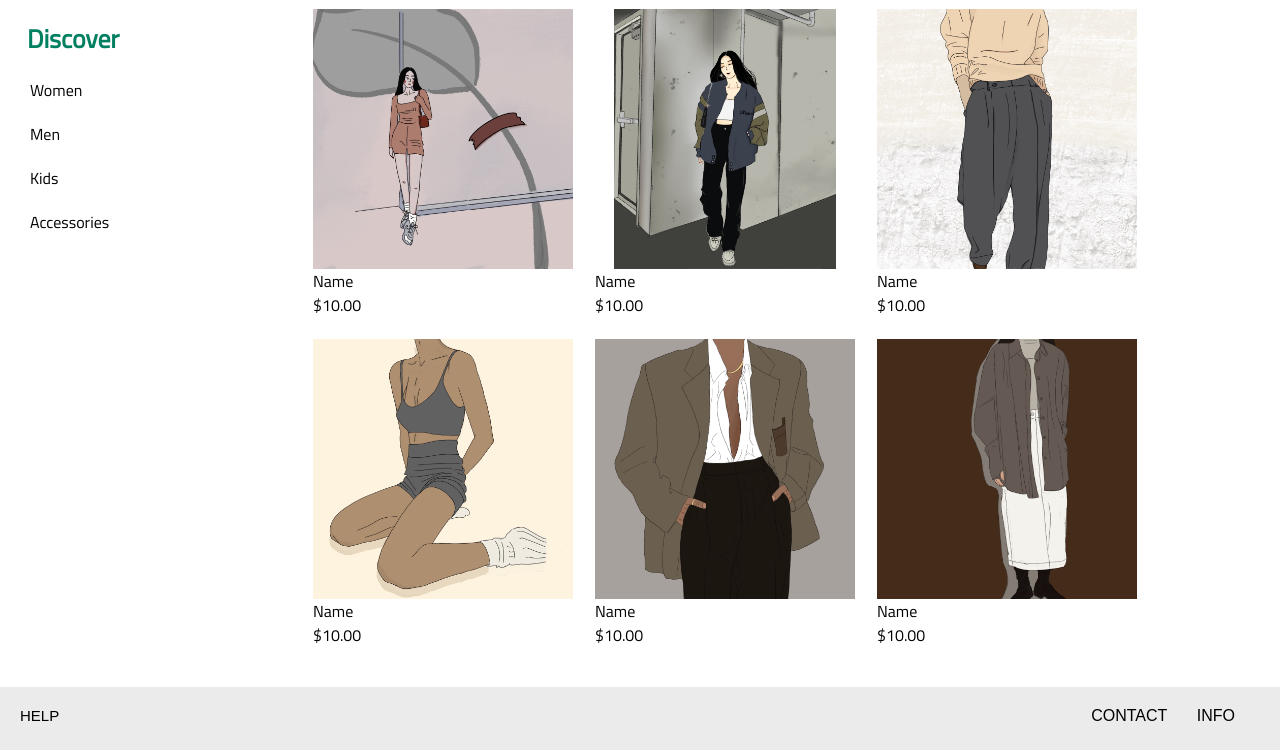
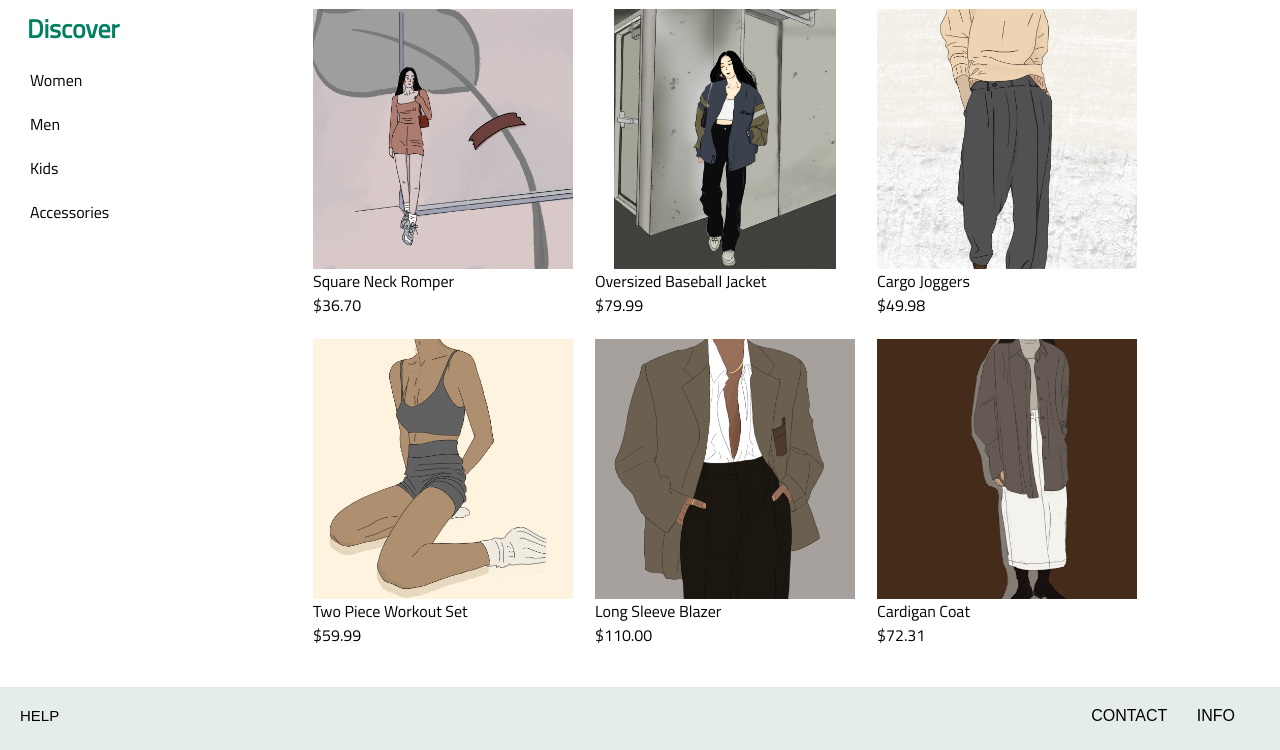
Before and after one commit to kfang00/merit-winter-project, a Flask app: page /women in a window 1280 px wide. Shown: the part 111-861 px from the top of the page. Run offline with Flask 2, Linux system fonts and the light colour scheme.

Commit message:
names for items

```diff
--- a/static/about-and-help.css
+++ b/static/about-and-help.css
@@ -3,7 +3,7 @@
     font-size: 3em;
     margin: 0px 5% 2% 5%;
     text-align: center;
-    border-bottom: 3.5px solid #008060;
+    border-bottom: 3.5px solid #3EB489;
 }
 .about-content{
     margin: 0 3% 2%;
@@ -40,13 +40,17 @@
 }
 .help-header {
     font-size: 3em;
-    margin: 0 0 1% 1.5%;
+    font-size: 3em;
+    margin-left: 5%;
+    margin-right: 5%;
+    text-align: center;
+    border-bottom: 3.5px solid #3EB489;
 }
 .help, .policies{
     margin: 1% 3%;
 }
 .help-h1{
-    font-size: 2.5em;
+    font-size: 2.3em;
 }
 .help-h2{
     margin: 1% 3%;
--- a/static/homepage.css
+++ b/static/homepage.css
@@ -12,17 +12,17 @@
     margin-left: 5%;
     margin-right: 5%;
     text-align: center;
-    border-bottom: 3.5px solid #008060;
+    border-bottom: 3.5px solid #3EB489;
 }
 .slideShow{
     position: relative;
     margin: auto;
-    margin-top: 1.5%;
+    margin: 2%;
 }
 .slides{
     max-height: 500px;
     display: none;
-    background-color: rgba(0, 0, 0, 0.719);
+    background-color: rgba(58, 58, 58, 0.603);
 }
 .image-wrapper{
     display: flex;
@@ -42,7 +42,7 @@
 .prev, .next{
     cursor: pointer;
     position: absolute;
-    top: 20%;
+    top: 33%;
     width: auto;
     padding: 16px;
     color: white;
--- a/static/login-signup.css
+++ b/static/login-signup.css
@@ -3,14 +3,14 @@
     text-align: center;
     padding: 10px;
     border-bottom: 3px solid #008060;
-    width: 350px;
+    width: 440px;
     margin-bottom: 10px;
 }
 
 .signup-form, .login-form {
     display: flex;
     flex-direction: column;
-    width: 350px;
+    width: 400px;
     margin: auto;
 }
 
@@ -31,7 +31,7 @@
     padding: 12px;
     border-radius: 20px;
     margin: 20px;
-    background-color:#008060;
+    background-color:#3EB489;
     color: white;
     border: none;
 }
@@ -53,7 +53,6 @@
     border-color: #c8ead9;
 }
 
-<<<<<<< HEAD
 .login-form {
     min-height: 72vh;
 }
@@ -62,8 +61,8 @@
     font-size: 0.8em;
     padding: 0px;
     color:#008060;
-=======
+}
+
 #show-pw-label:hover{
     color: #3EB489;
->>>>>>> 23c09a417a1f0b872c39fed02d98af6d4b144171
 }
--- a/static/nav-footer.css
+++ b/static/nav-footer.css
@@ -32,9 +32,9 @@ body{
 }
 
 .nav-bar li a:hover {
-  color: #008060;
+  color: #3EB489;
   transition: 0.2s;
-  border-bottom: 5px solid #008060;
+  border-bottom: 5px solid #3EB489;
 }
 
 .bodyContent {
@@ -44,7 +44,7 @@ body{
 /* footer */
 .footer{
   padding: 20px 20px 25px 20px;
-  background-color: rgba(233, 233, 233, 0.89);
+  background-color: rgba(225, 235, 232, 0.89);
   margin-top: 40px;
   position: absolute;
   width: 100%;
--- a/static/sidenav.css
+++ b/static/sidenav.css
@@ -2,6 +2,7 @@
     width: 170px;
     position: fixed;
     left: 0px;
+    top: 110px;
 }
 
 .sidenav h3 {
--- a/templates/women.html
+++ b/templates/women.html
@@ -16,43 +16,43 @@
     <figure>
         <img src = "static/images/women1.png" class = "product-img">
         <figcaption>
-            <p>Name</p>
-            <p>$10.00</p>
+            <p>Square Neck Romper</p>
+            <p>$36.70</p>
         </figcaption>
     </figure>
     <figure>
         <img src = "static/images/women2.png" class = "product-img">
         <figcaption>
-            <p>Name</p>
-            <p>$10.00</p>
+            <p>Oversized Baseball Jacket</p>
+            <p>$79.99</p>
         </figcaption>
     </figure>
     <figure>
         <img src = "static/images/women3.png" class = "product-img">
         <figcaption>
-            <p>Name</p>
-            <p>$10.00</p>
+            <p>Cargo Joggers</p>
+            <p>$49.98</p>
         </figcaption>
     </figure>
     <figure>
         <img src = "static/images/women4.png" class = "product-img">
         <figcaption>
-            <p>Name</p>
-            <p>$10.00</p>
+            <p>Two Piece Workout Set</p>
+            <p>$59.99</p>
         </figcaption>
     </figure>
     <figure>
         <img src = "static/images/women5.png" class = "product-img">
         <figcaption>
-            <p>Name</p>
-            <p>$10.00</p>
+            <p>Long Sleeve Blazer</p>
+            <p>$110.00</p>
         </figcaption>
     </figure>
     <figure>
         <img src = "static/images/women6.png" class = "product-img">
         <figcaption>
-            <p>Name</p>
-            <p>$10.00</p>
+            <p>Cardigan Coat</p>
+            <p>$72.31</p>
         </figcaption>
     </figure>
 </div>
```
Also changed, not shown: templates/men.html (+8 -8 lines).
